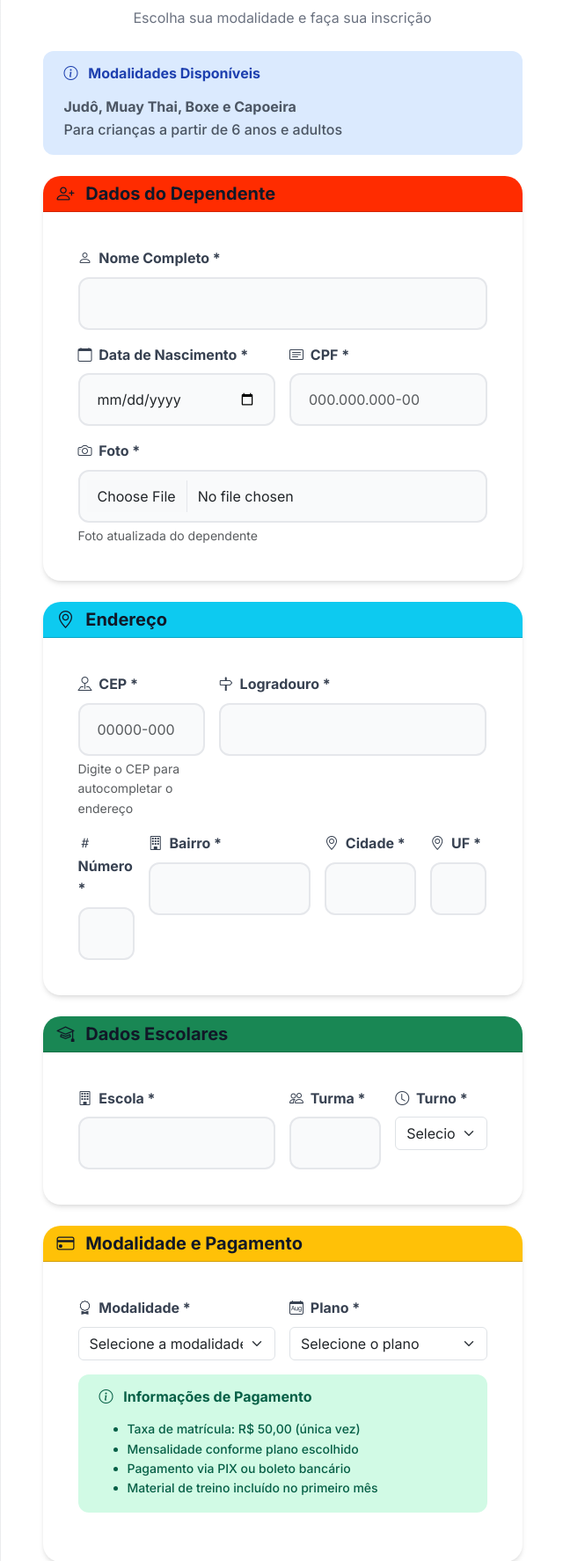
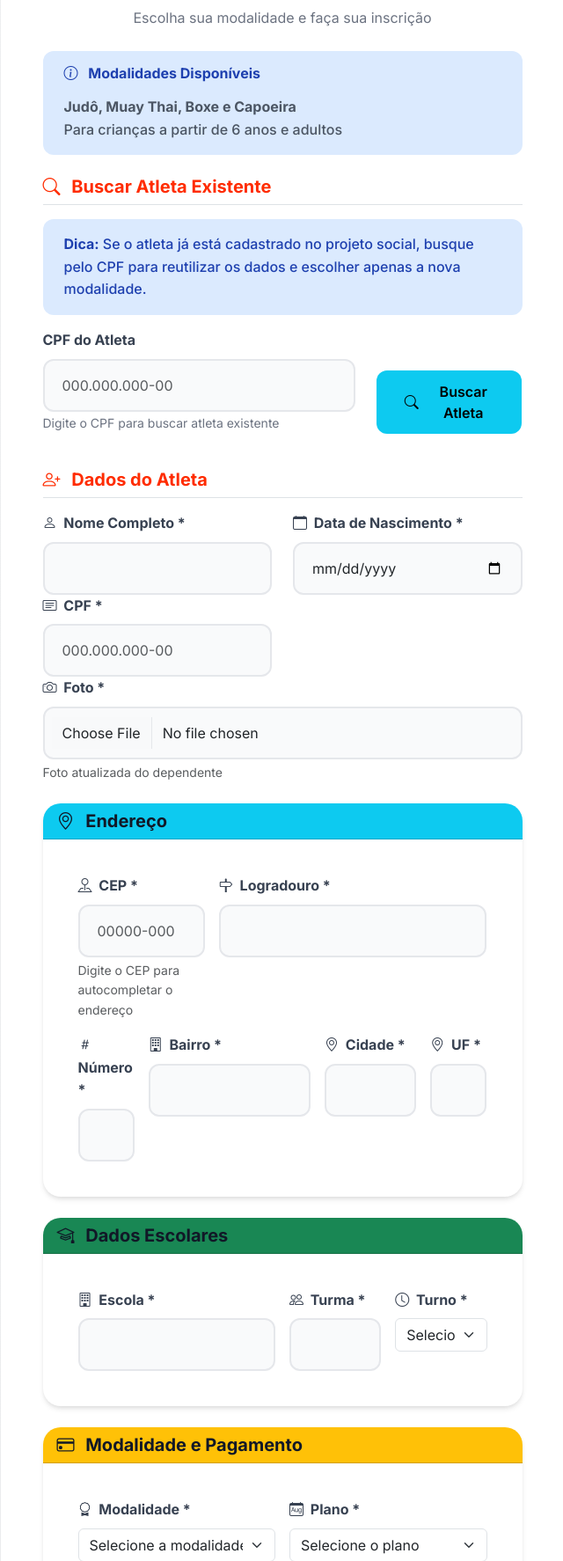
Before and after one commit to vitorluiz/dojouemura, a Django app: template usuarios/templates/usuarios/matricula_modalidade_paga.html in a window 1280 px wide. Shown: the part 315-2089 px from the top of the page at 88% size, without its empty margins (319-959 px from the left). Run offline with Django 3.2, Linux system fonts and the light colour scheme; the template is opened without the code that fills it, so the values that code supplies are empty.

Commit message:
feat: implementar sistema de busca por CPF na matrícula por modalidade - busca atleta existente por CPF para reutilizar dados - atualizar atleta existente com nova modalidade - campos escolares opcionais para modalidade paga - interface intuitiva com busca e mensagens de status - logging detalhado para debug

```diff
--- a/usuarios/templates/usuarios/matricula_modalidade_paga.html
+++ b/usuarios/templates/usuarios/matricula_modalidade_paga.html
@@ -29,20 +29,69 @@
                         </p>
                     </div>
 
-                    <form method="post" id="matriculaModalidadeForm">
+                    <!-- Formulário de Matrícula -->
+                    <form method="post" enctype="multipart/form-data" id="matriculaModalidadePagaForm">
                         {% csrf_token %}
 
-                        <!-- Dados do Dependente -->
-                        <div class="card mb-4">
-                            <div class="card-header bg-primary text-white">
-                                <h5 class="mb-0">
+                        <!-- Busca por CPF Existente -->
+                        <div class="row mb-4">
+                            <div class="col-12">
+                                <h5 class="fw-bold text-primary border-bottom pb-2 mb-3">
+                                    <i class="bi bi-search me-2"></i>
+                                    Buscar Atleta Existente
+                                </h5>
+                                <div class="alert alert-info">
+                                    <strong>Dica:</strong> Se o atleta já está cadastrado no projeto social,
+                                    busque pelo CPF para reutilizar os dados e escolher apenas a nova modalidade.
+                                </div>
+                            </div>
+
+                            <div class="col-md-8 mb-3">
+                                <label for="cpf_busca" class="form-label fw-bold">CPF do Atleta</label>
+                                <input type="text" class="form-control" id="cpf_busca" name="cpf_busca"
+                                       placeholder="000.000.000-00">
+                                <small class="text-muted">Digite o CPF para buscar atleta existente</small>
+                            </div>
+
+                            <div class="col-md-4 mb-3 d-flex align-items-end">
+                                <button type="submit" name="buscar_cpf" class="btn btn-info w-100">
+                                    <i class="bi bi-search me-2"></i>
+                                    Buscar Atleta
+                                </button>
+                            </div>
+                        </div>
+
+                        <!-- Mensagens de Status -->
+                        {% if success_message %}
+                        <div class="alert alert-success mb-4">
+                            <h6 class="alert-heading fw-bold">
+                                <i class="bi bi-check-circle me-2"></i>
+                                Atleta Encontrado!
+                            </h6>
+                            <p class="mb-0">{{ success_message }}</p>
+                        </div>
+                        {% endif %}
+
+                        {% if error_message %}
+                        <div class="alert alert-danger mb-4">
+                            <h6 class="alert-heading fw-bold">
+                                <i class="bi bi-exclamation-triangle me-2"></i>
+                                Erro na Busca
+                            </h6>
+                            <p class="mb-0">{{ error_message }}</p>
+                        </div>
+                        {% endif %}
+
+                        <!-- Dados do Atleta -->
+                        <div class="row mb-4">
+                            <div class="col-12">
+                                <h5 class="fw-bold text-primary border-bottom pb-2 mb-3">
                                     <i class="bi bi-person-plus me-2"></i>
-                                    Dados do Dependente
+                                    Dados do Atleta
                                 </h5>
                             </div>
-                            <div class="card-body">
-                                <div class="row g-3">
-                                    <div class="col-12">
+
+                            <div class="col-md-6">
                                 <label for="nome_completo" class="form-label fw-bold">
                                     <i class="bi bi-person me-1"></i>
                                     Nome Completo *
@@ -73,8 +122,6 @@
                                 </label>
                                 <input type="file" class="form-control" id="foto" name="foto" accept="image/*" required>
                                 <div class="form-text">Foto atualizada do dependente</div>
-                                    </div>
-                                </div>
                             </div>
                         </div>
 
@@ -293,7 +340,7 @@
 <!-- JavaScript para validações -->
 <script>
 document.addEventListener('DOMContentLoaded', function() {
-    const form = document.getElementById('matriculaModalidadeForm');
+    const form = document.getElementById('matriculaModalidadePagaForm');
     const dataNascimento = document.getElementById('data_nascimento');
     const cpf = document.getElementById('cpf');
     const cepInput = document.getElementById('cep');
```
Also changed, not shown: usuarios/views.py (+136 -59 lines). Lines whose indentation alone changed are shown as unchanged.
